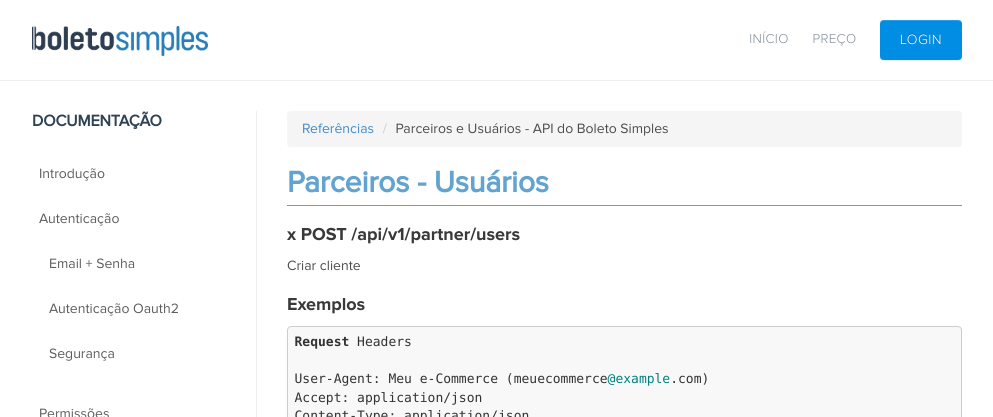
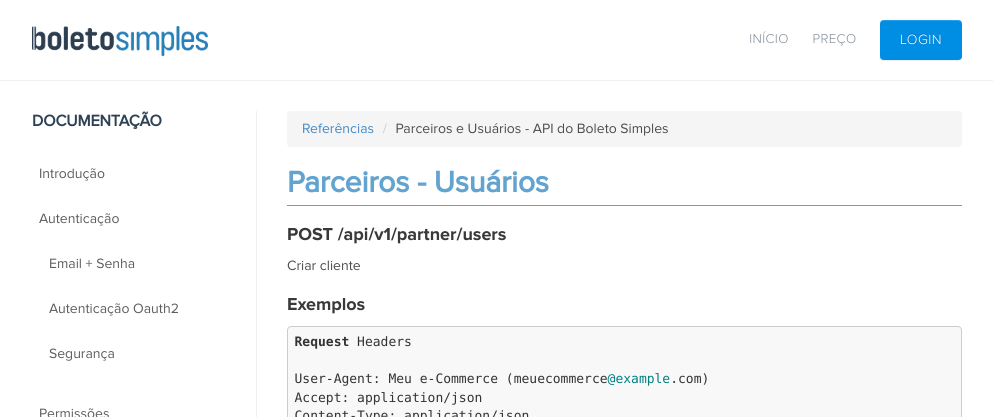
Before and after one commit to BoletoSimples/boletosimples-docs, a Jekyll site: the page built from reference/v1/partner/users/index.md, in a window 1280 px wide and 900 px high. Shown: the top 417 px of the window, without its empty margins (143-1136 px from the left). Built offline with Jekyll 4.4.1, drawn with Linux system fonts in a browser that asks for light colours.

```diff
--- a/reference/v1/partner/users/index.md
+++ b/reference/v1/partner/users/index.md
@@ -6,7 +6,7 @@ en: /en/reference
 
 ## Parceiros - Usuários
 
-### x POST /api/v1/partner/users
+### POST /api/v1/partner/users
 
 Criar cliente
 
```
